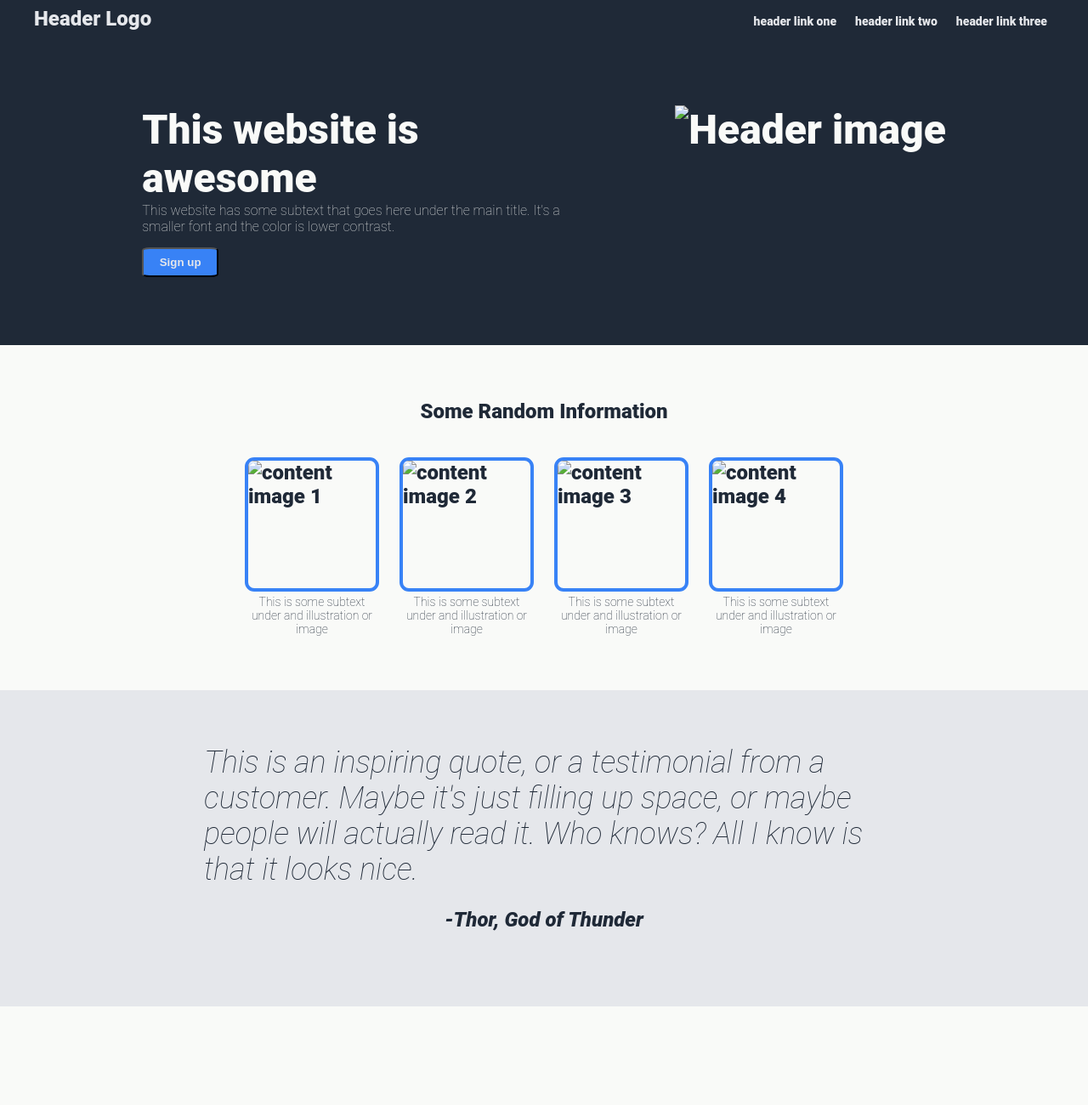
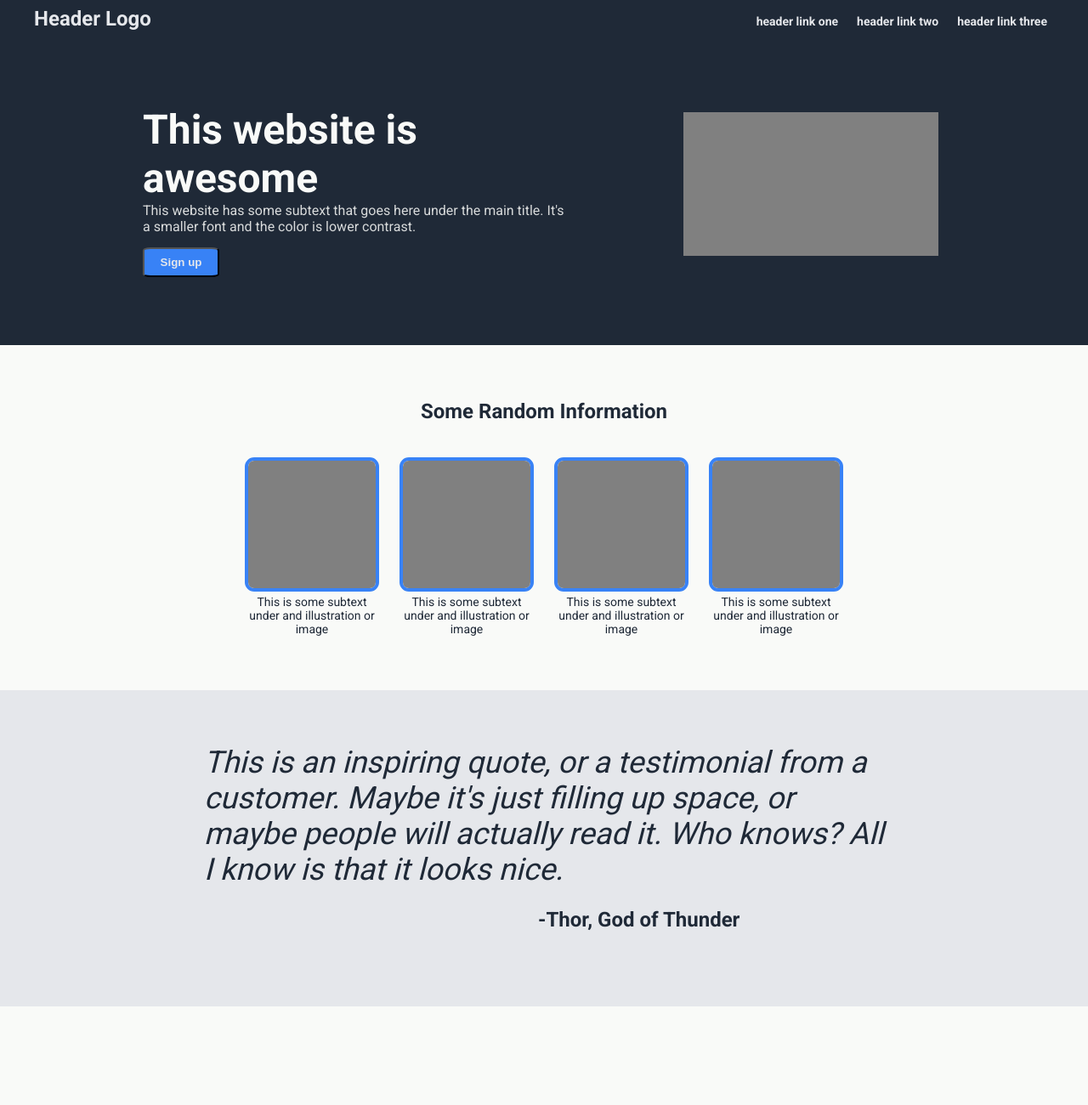
Before and after one commit to hradams4/foundations-landing-page, a plain HTML site: page index.html in a window 1280 px wide. Shown: the top 1300 px of the page at 85% size. Drawn offline with Linux system fonts and the light colour scheme.

Commit message:
Add placeholder image to project file and correct author element placement

```diff
--- a/index.html
+++ b/index.html
@@ -28,7 +28,7 @@
                 </button>
             </div>
             <div class="top-img">
-                <img id="circle" src="../images/circle.jpg" alt="Header image">
+                <img id="circle" src="placeholder.png" alt="Header image">
             </div>
         </div>
 
@@ -36,19 +36,19 @@
             <div>Some Random Information</div>
             <div class="info-images">
                 <div class="image">
-                    <img id="middle-image" src="../images/circle.jpg" alt="content image 1">
+                    <img id="middle-image" src="placeholder.png" alt="content image 1">
                     <div class="text">This is some subtext under and illustration or image</div>
                 </div>
                 <div class="image">
-                    <img id="middle-image" src="../images/circle.jpg" alt="content image 2">
+                    <img id="middle-image" src="placeholder.png" alt="content image 2">
                     <div class="text">This is some subtext under and illustration or image</div>
                 </div>
                 <div class="image">
-                    <img id="middle-image" src="../images/circle.jpg" alt="content image 3">
+                    <img id="middle-image" src="placeholder.png" alt="content image 3">
                     <div class="text">This is some subtext under and illustration or image</div>
                 </div>
                 <div class="image">
-                    <img id="middle-image" src="../images/circle.jpg" alt="content image 4">
+                    <img id="middle-image" src="placeholder.png" alt="content image 4">
                     <div class="text">This is some subtext under and illustration or image</div>
                 </div>
             </div>
--- a/style.css
+++ b/style.css
@@ -1,3 +1,5 @@
+@import url('https://fonts.googleapis.com/css2?family=Roboto:wght@400;700&display=swap');
+
 body {
     font-family: roboto, sans-serif;
     background-color: #1F2937;
@@ -65,6 +67,7 @@ button {
   #circle {
     width: 300px;
     height: auto;
+    padding: 8px;
   }
 
   .middle {
@@ -116,9 +119,6 @@ button {
     height: auto;
     background: #E5E7EB;
     color: #1F2937;
-    font-size: 36px;
-    font-style: italic;
-    font-weight: 100;
     display: flex;
     justify-content: center;
     align-items: center;
@@ -127,15 +127,18 @@ button {
   }
 
   .quote {
+    font-size: 36px;
+    font-style: italic;
     max-width: 800px;
   }
 
   #author {
     display: flex;
-    justify-self: right;
+    align-self: flex-end;
     font-size: 24px;
     font-weight: 900;
-    max-width: 800px;
+    max-width: 400px;
+    padding-right: 30%;
   }
 
   .bottom {
```
Also changed, not shown: placeholder.png (added).
